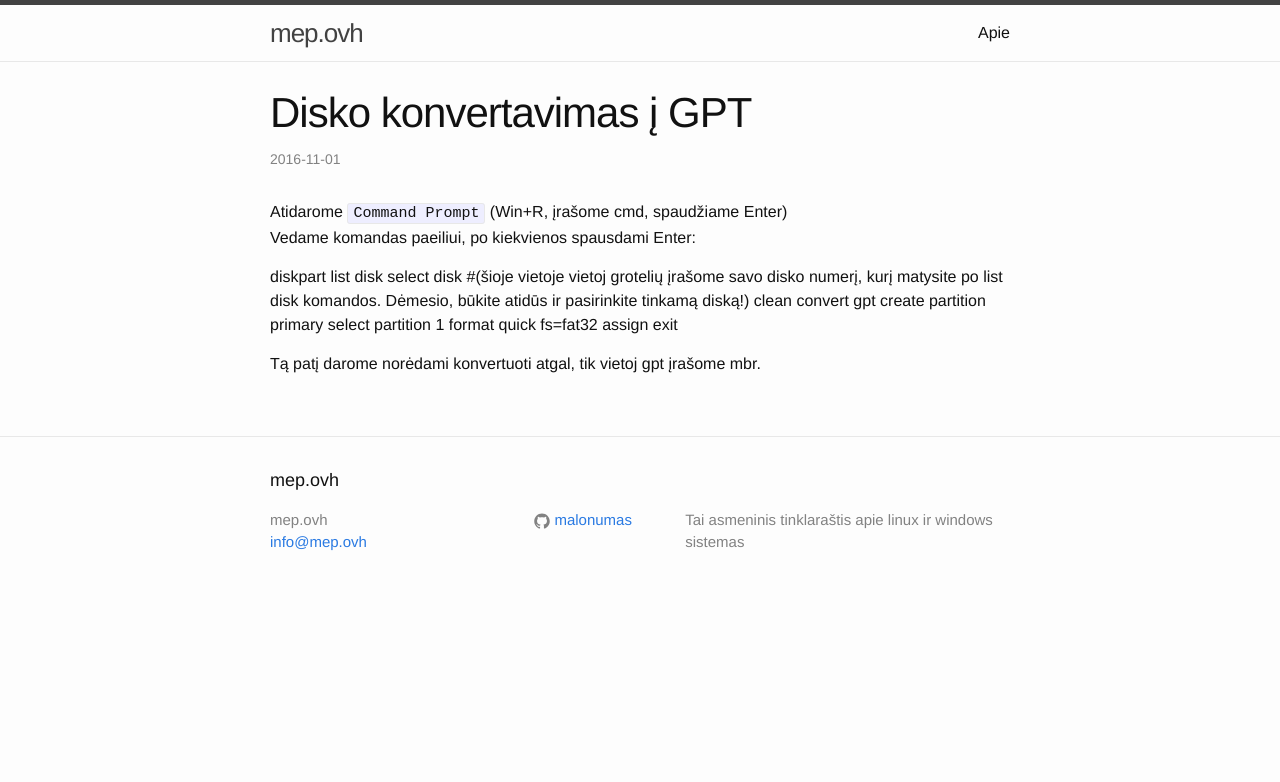
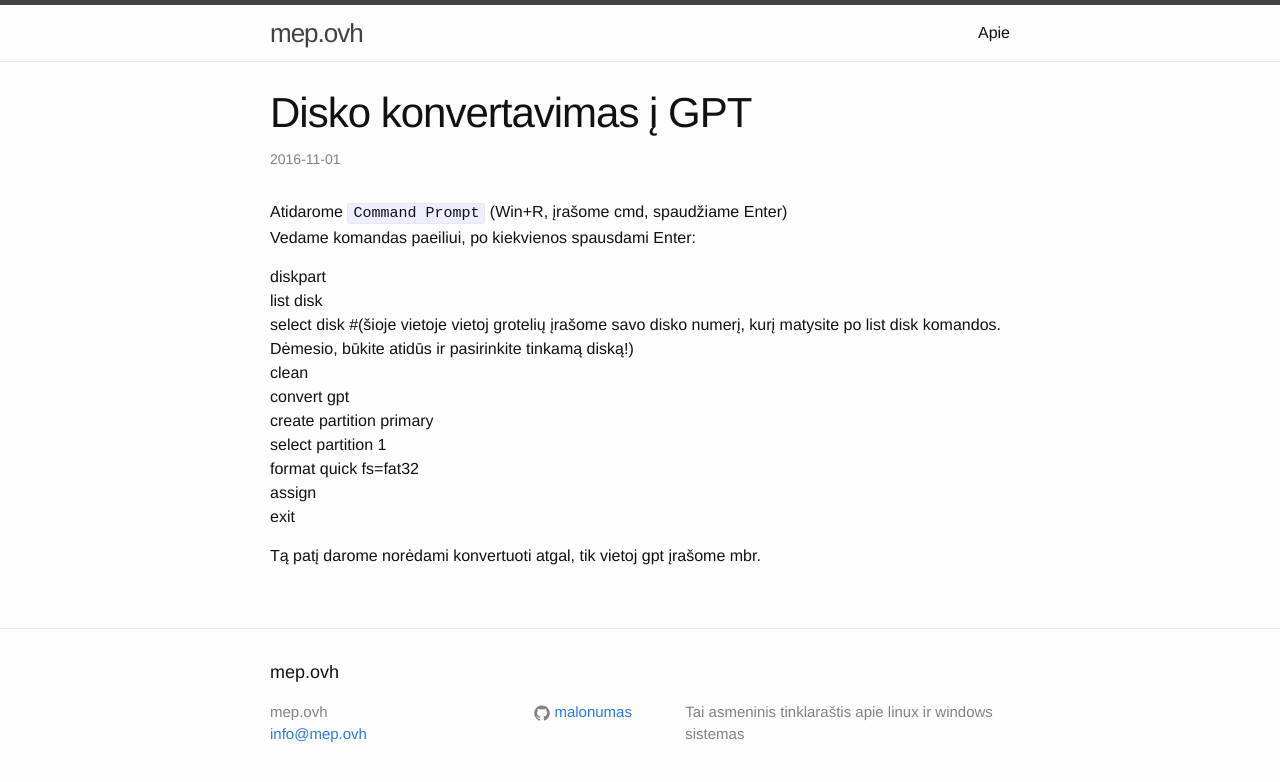
Before and after one commit to malonumas/malonumas.github.io, a Jekyll site: the page built from _posts/2016-11-01-disko-konvertavimas-i-gpt .markdown, in a window 1280 px wide. Shown: the top 782 px of the page. Built offline with Jekyll 4.4.1, drawn with Linux system fonts in a browser that asks for light colours.

Commit message:
atnaujinimas 2016-11-01

```diff
--- a/_posts/2016-11-01-disko-konvertavimas-i-gpt .markdown
+++ b/_posts/2016-11-01-disko-konvertavimas-i-gpt .markdown
@@ -9,15 +9,15 @@
 
 
 diskpart
-list disk
-select disk #(šioje vietoje vietoj grotelių įrašome savo disko numerį, kurį matysite po  list disk komandos. Dėmesio, būkite atidūs ir pasirinkite tinkamą diską!)
-clean
-convert gpt
-create partition primary
-select partition 1
-format quick fs=fat32
-assign
-exit
+<br>list disk
+<br>select disk #(šioje vietoje vietoj grotelių įrašome savo disko numerį, kurį matysite po  list disk komandos. Dėmesio, būkite atidūs ir pasirinkite tinkamą diską!)
+<br>clean
+<br>convert gpt
+<br>create partition primary
+<br>select partition 1
+<br>format quick fs=fat32
+<br>assign
+<br>exit
 
 
 Tą patį darome norėdami konvertuoti atgal, tik vietoj gpt įrašome mbr.
```
